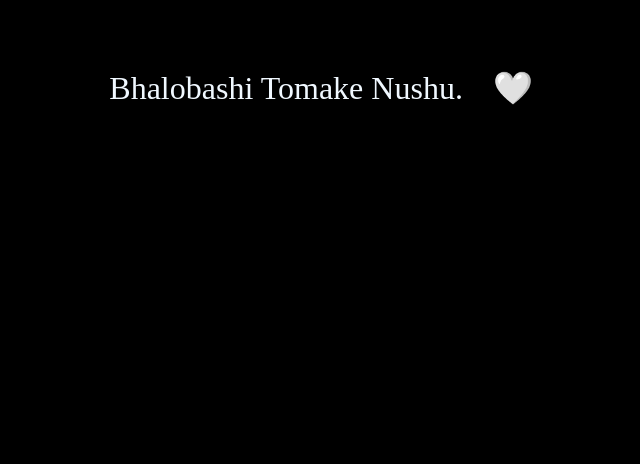
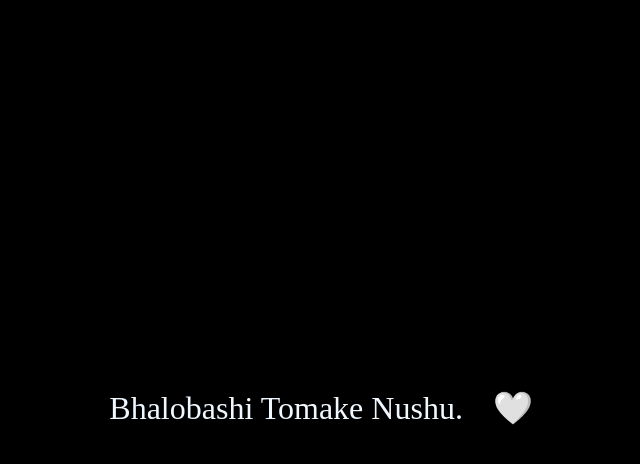
Before and after one commit to pranto5348/love, a plain HTML site: page index.html in a window 1280 px wide. Shown: the whole page, without its empty margins (304-944 px from the left). Drawn offline with Linux system fonts and the light colour scheme.

Commit message:
Update index.html

```diff
--- a/index.html
+++ b/index.html
@@ -12,7 +12,7 @@
             display: flex;
             justify-content: center;
             align-items: center;
-            height: 20vh;
+            height: 100vh;
         }
 
         p {
```
